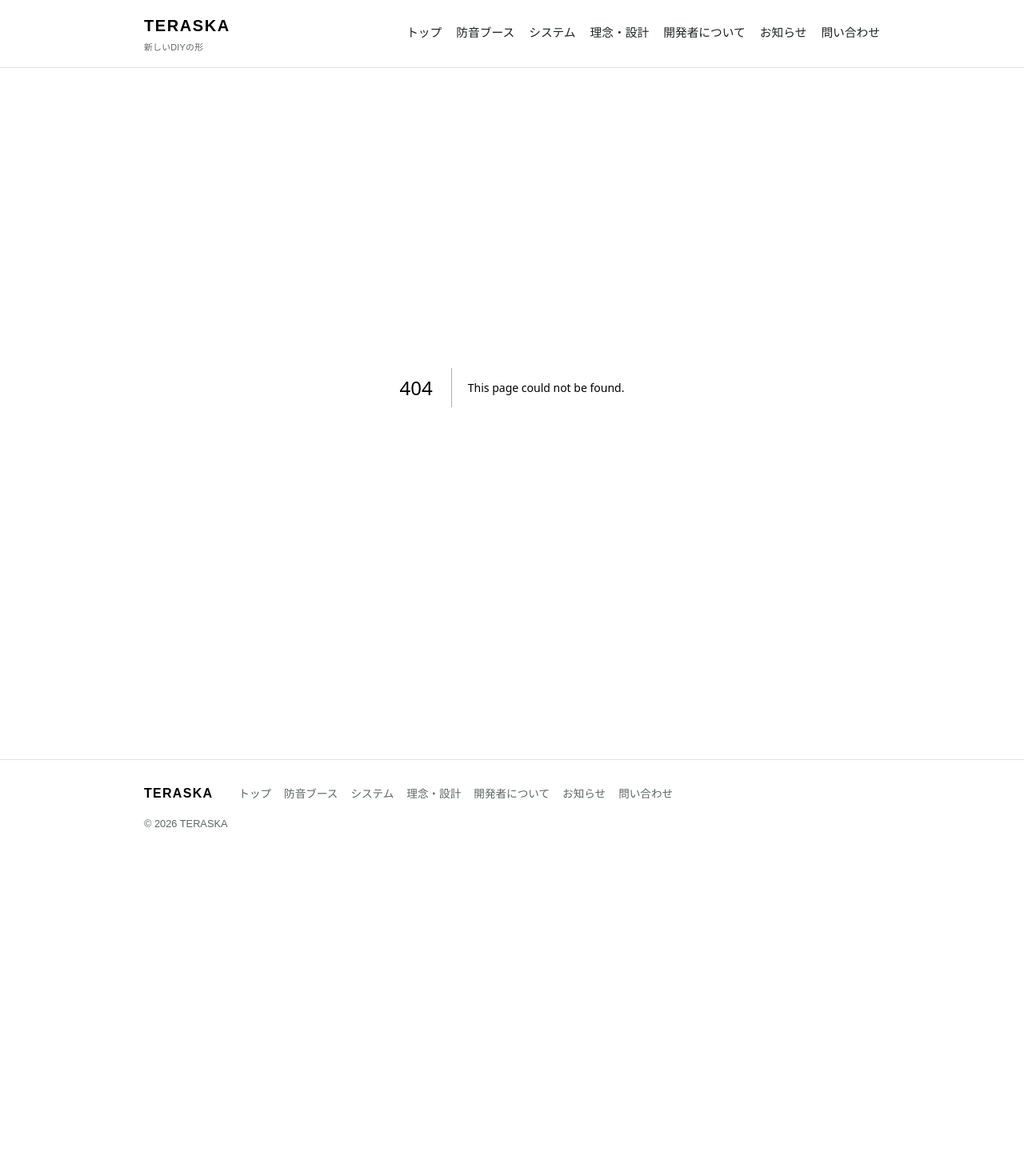
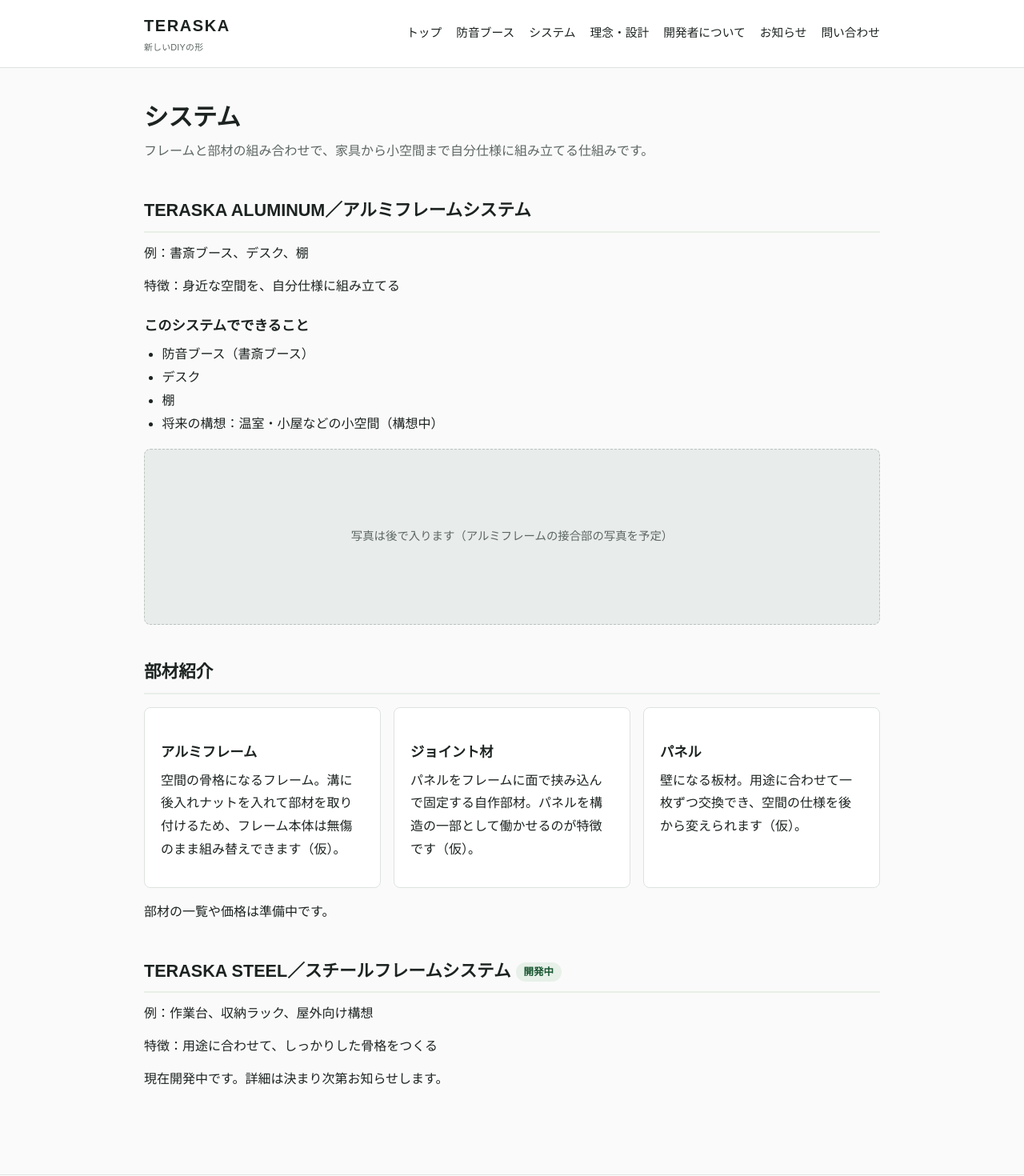
Before and after one commit to komei13/teraska, a Next.js app: page /system in a window 1280 px wide. Before the commit this address had no page. Shown: the top 1470 px of the page at 80% size. Before the commit the page ends 1069 px from the top, so only its background shows below. Built offline with nearby package versions, Linux system fonts and the light colour scheme.

Commit message:
Create page.tsx

```diff
--- /dev/null
+++ b/app/system/page.tsx
@@ -0,0 +1,69 @@
+import type { Metadata } from "next";
+
+export const metadata: Metadata = {
+  title: "システム",
+  description:
+    "TERASKA ALUMINUM／アルミフレームシステムと、開発中のTERASKA STEEL／スチールフレームシステムの紹介。",
+};
+
+export default function SystemPage() {
+  return (
+    <div className="container">
+      <h1 className="page-title">システム</h1>
+      <p className="page-lead">
+        フレームと部材の組み合わせで、家具から小空間まで自分仕様に組み立てる仕組みです。
+      </p>
+
+      <section className="block">
+        <h2>TERASKA ALUMINUM／アルミフレームシステム</h2>
+        <p>例：書斎ブース、デスク、棚</p>
+        <p>特徴：身近な空間を、自分仕様に組み立てる</p>
+        <h3>このシステムでできること</h3>
+        <ul>
+          <li>防音ブース（書斎ブース）</li>
+          <li>デスク</li>
+          <li>棚</li>
+          <li>将来の構想：温室・小屋などの小空間（構想中）</li>
+        </ul>
+        <div className="photo-placeholder">
+          写真は後で入ります（アルミフレームの接合部の写真を予定）
+        </div>
+      </section>
+
+      <section className="block">
+        <h2>部材紹介</h2>
+        <div className="card-grid">
+          <div className="card">
+            <h3>アルミフレーム</h3>
+            <p>
+              空間の骨格になるフレーム。溝に後入れナットを入れて部材を取り付けるため、フレーム本体は無傷のまま組み替えできます（仮）。
+            </p>
+          </div>
+          <div className="card">
+            <h3>ジョイント材</h3>
+            <p>
+              パネルをフレームに面で挟み込んで固定する自作部材。パネルを構造の一部として働かせるのが特徴です（仮）。
+            </p>
+          </div>
+          <div className="card">
+            <h3>パネル</h3>
+            <p>
+              壁になる板材。用途に合わせて一枚ずつ交換でき、空間の仕様を後から変えられます（仮）。
+            </p>
+          </div>
+        </div>
+        <p>部材の一覧や価格は準備中です。</p>
+      </section>
+
+      <section className="block">
+        <h2>
+          TERASKA STEEL／スチールフレームシステム{" "}
+          <span className="badge">開発中</span>
+        </h2>
+        <p>例：作業台、収納ラック、屋外向け構想</p>
+        <p>特徴：用途に合わせて、しっかりした骨格をつくる</p>
+        <p>現在開発中です。詳細は決まり次第お知らせします。</p>
+      </section>
+    </div>
+  );
+}
```
